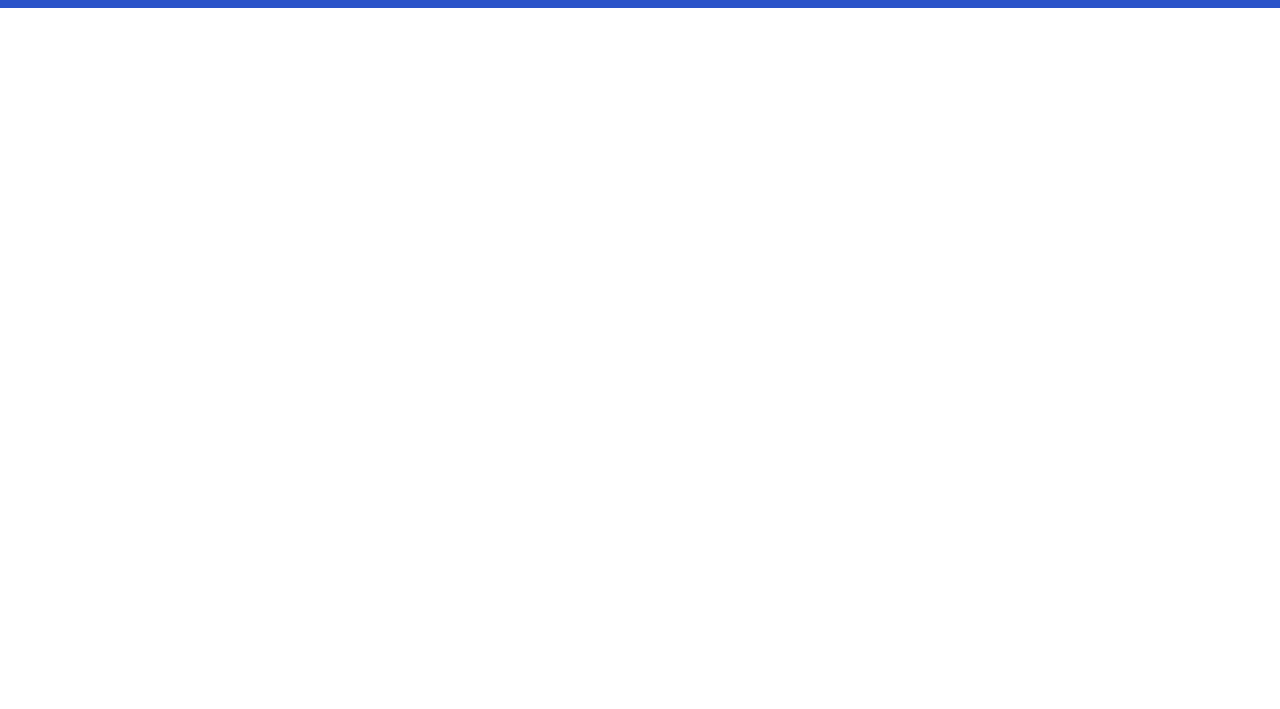
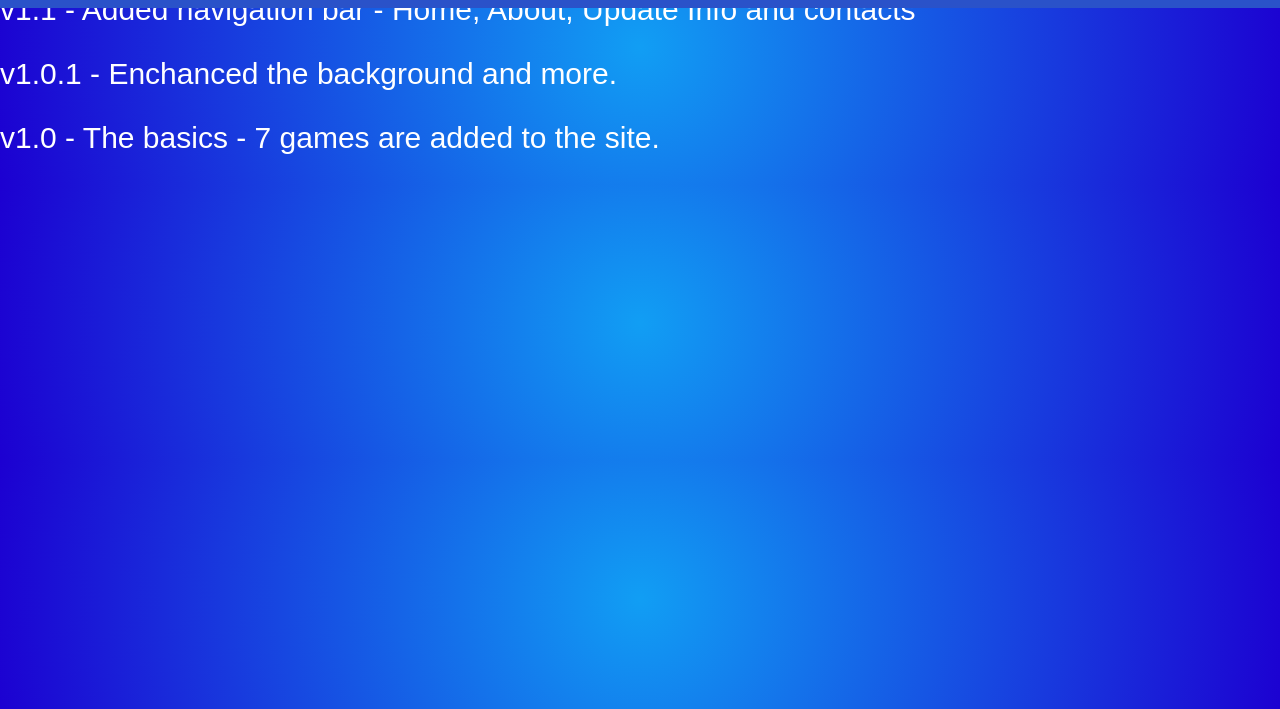
Before and after one commit to Jumperlul/Jump3rGames, a plain HTML site: page updates.html in a window 1280 px wide. Shown: the part 91-800 px from the top of the page. Drawn offline with Linux system fonts and the light colour scheme.

Commit message:
Update updates.html

```diff
--- a/updates.html
+++ b/updates.html
@@ -58,6 +58,13 @@
 	        cursor: pointer;
 	        transition: all 0.3s ease 0s;
 	    }
+
+            .text {
+		    font-family: Arial;
+		    font-size: 30px;
+		    color: White;
+	    }
+
     </style>
   </head>
   <body>
@@ -71,5 +78,9 @@
 	        </nav>
 	        <a class="cta" href="https://mail.google.com/mail/u/0/#inbox?compose=jrjtXLCqnLhvzLLLptRRQRBXXXnXVZLFSfsrQfxtwNsRmdWghJnqBwGhcTCpDDZNljCJJZlb"><button>Contact</button></a>
 	    </header>
+	  <h1 class="text">Update Info</h1>
+	  <p class="text">v1.1 - Added navigation bar - Home, About, Update Info and contacts</p>
+	  <p class="text">v1.0.1 - Enchanced the background and more.</p>
+	  <p class="text">v1.0 - The basics - 7 games are added to the site.</p>
   </body>
 </html>
```
